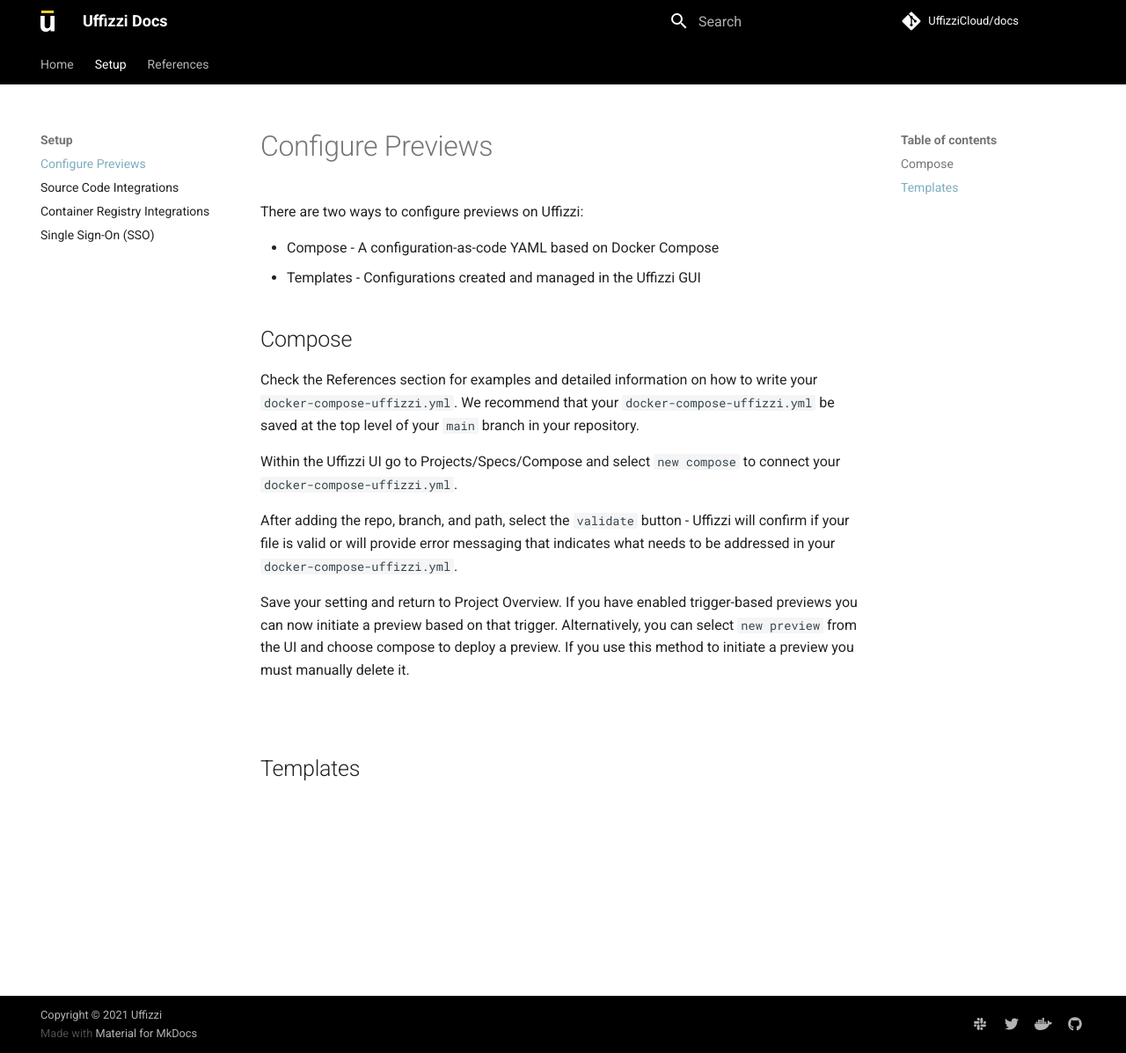
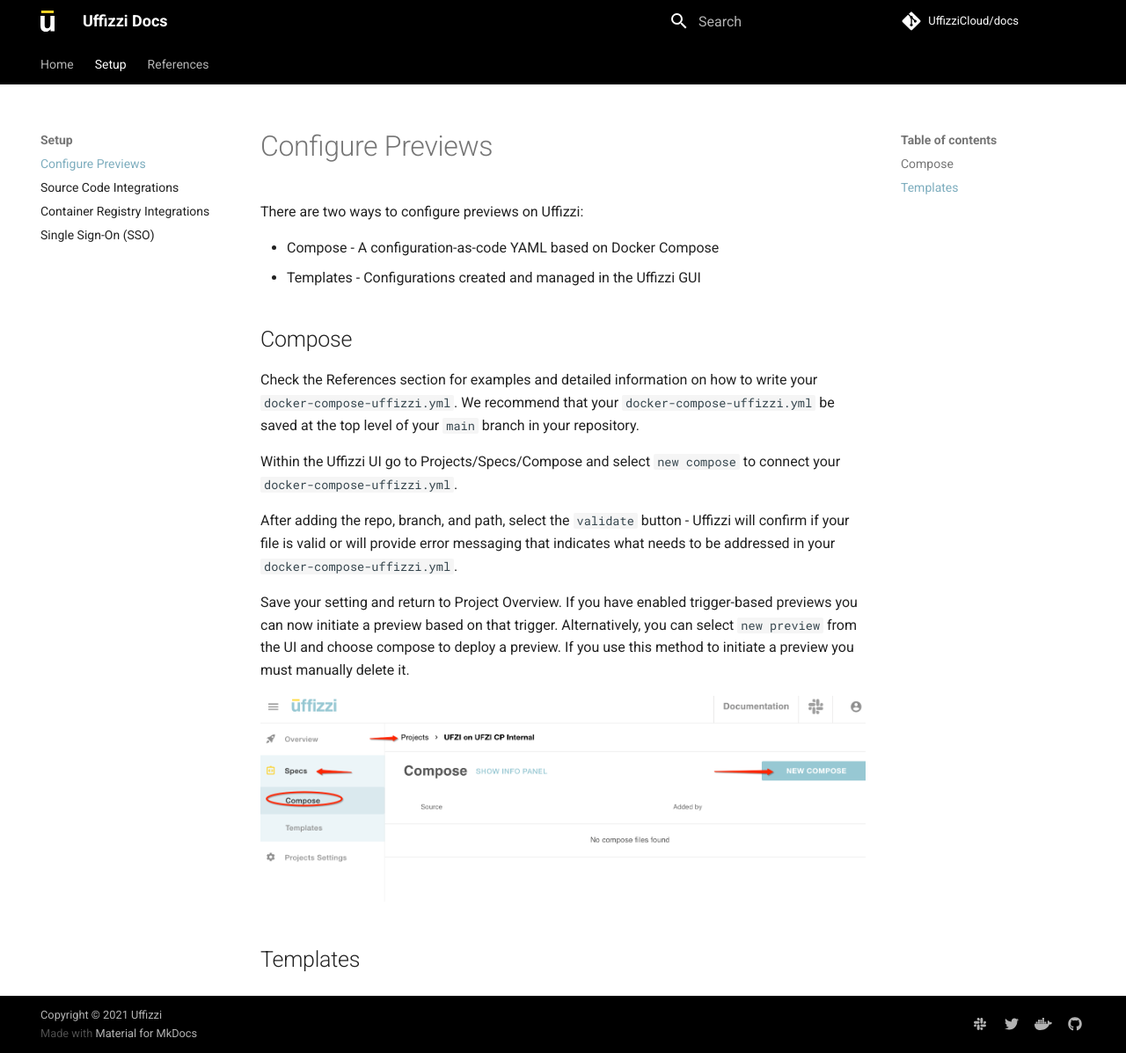
Before and after one commit to UffizziCloud/docs, an MkDocs documentation site: the page built from docs/setup/config-previews.md, in a window 1280 px wide and 1197 px high. Shown: the whole window at 88% size. Built offline with MkDocs 1.6.1 and Material for MkDocs 9.7.7, drawn with Linux system fonts in a browser that asks for light colours; comment, search, counter and statistics services are not loaded.

```diff
--- a/docs/setup/config-previews.md
+++ b/docs/setup/config-previews.md
@@ -14,6 +14,6 @@ After adding the repo, branch, and path, select the `validate` button - Uffizzi
 
 Save your setting and return to Project Overview.  If you have enabled trigger-based previews you can now initiate a preview based on that trigger.  Alternatively, you can select `new preview` from the UI and choose compose to deploy a preview.  If you use this method to initiate a preview you must manually delete it.
 
-![](assets/images/compose-one.png)
+![](../assets/images/compose-one.png)
 
 ## Templates
```
Also changed, not shown: docs/setup/container-registry-integrations.md (+1 -1 lines).
